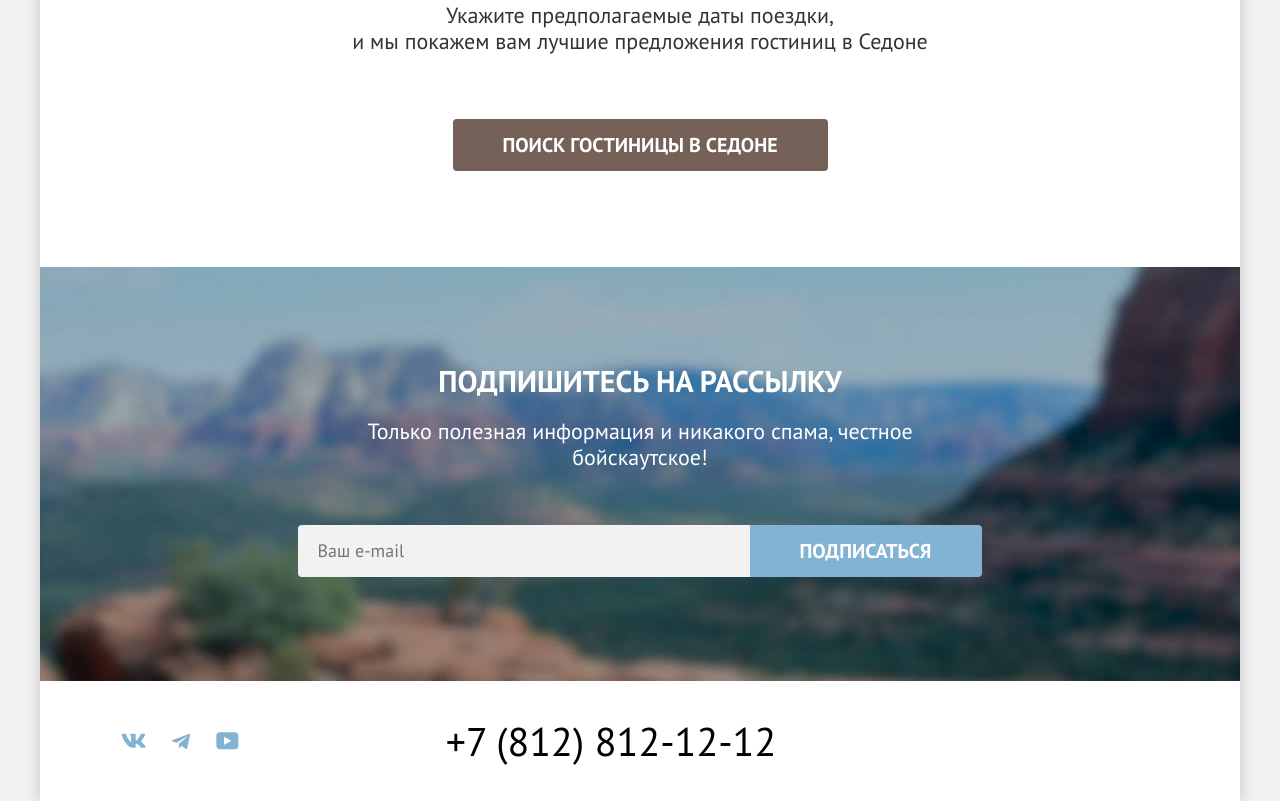
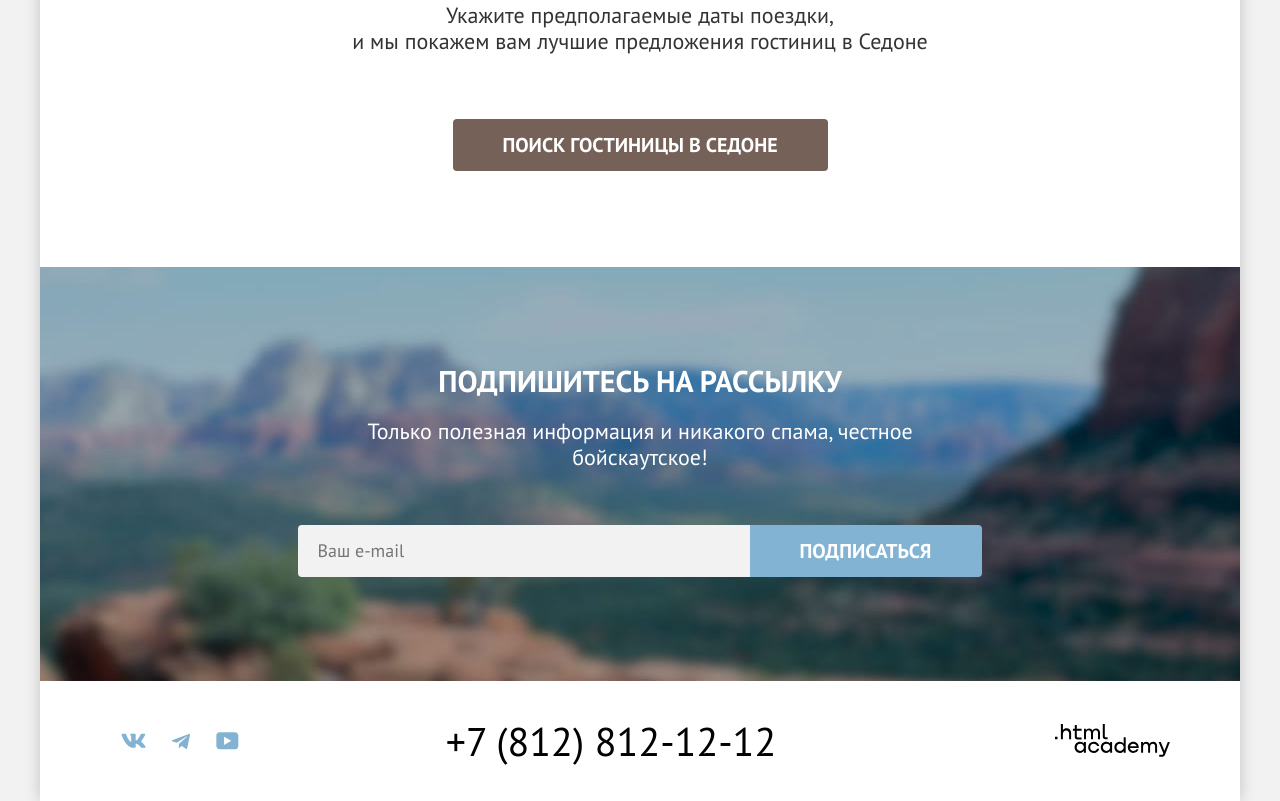
Before and after one commit to htmlacademy-htmlcss/2089669-sedona-39, a plain HTML site: page index.html in a window 1280 px wide. Shown: the part 2747-3548 px from the top of the page. Drawn offline with Linux system fonts and the light colour scheme; the site is published under a folder, as on GitHub Pages, so addresses that start at the root find nothing.

Commit message:
вносит правки в футер

```diff
--- a/styles/styles.css
+++ b/styles/styles.css
@@ -695,7 +695,7 @@ body {
   display: inline-block;
   width: 115px;
   height: 33px;
-  mask-image: url(/images/logo-html-academy.svg);
+  mask-image: url(../images/logo-html-academy.svg);
   mask-repeat: no-repeat;
   mask-position: center;
   background-color: #000000;
```
